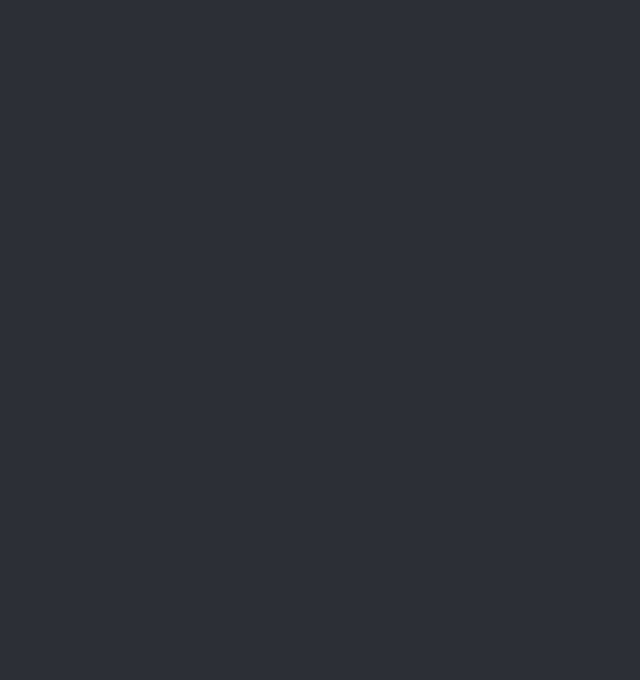
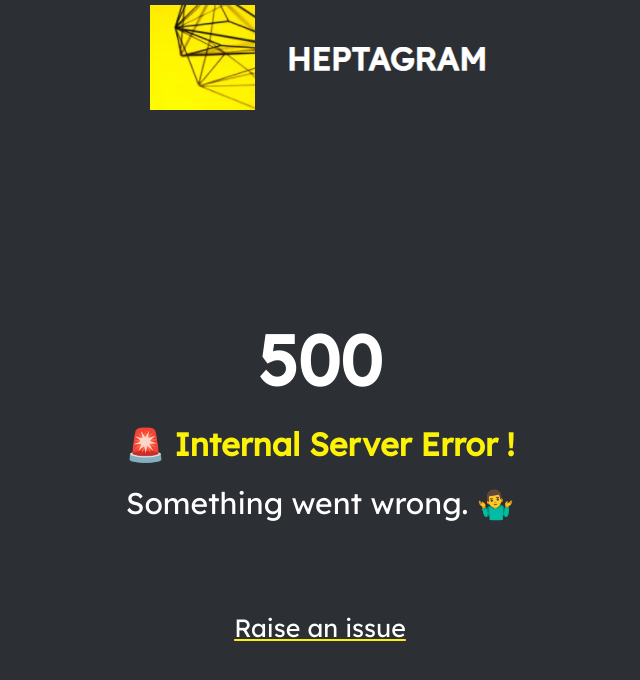
Before and after one commit to jaspermayone-archive/heptagram-website, a React (Create React App) app in the folder heptagram.xyz/: page /500 in a window 1280 px wide. Shown: the top 680 px of the page, without its empty margins (320-960 px from the left). Built offline with nearby package versions, Linux system fonts and the light colour scheme.

Commit message:
Created Error500Page.js

```diff
--- a/heptagram.xyz/src/App.js
+++ b/heptagram.xyz/src/App.js
@@ -7,6 +7,7 @@ import ContributorsPage from './Pages/ContributorsPage';
 import PrivacyPolicyPage from './Pages/PrivacyPolicyPage';
 import TermsOfServicesPage from './Pages/TermsOfServicesPage';
 import Error404Page from './Pages/Error404Page';
+import Error500Page from './Pages/Error500Page';
 
 function App() {
 	return (
@@ -20,6 +21,7 @@ function App() {
 			<Route path='/privacy-policy' component={PrivacyPolicyPage} />
 			<Route path='/terms-of-service' component={TermsOfServicesPage} />
 			<Route path='/404' component={Error404Page}/>
+			<Route path='/500' component={Error500Page}/>
 		</Router>
 	);
 }
--- /dev/null
+++ b/heptagram.xyz/src/Pages/Error500Page.js
@@ -0,0 +1,19 @@
+import React from 'react'
+
+import HeptagramLogo from '../Assets/full-heptagram-logo.png'
+
+import '../Styles/style-error.css';
+
+function Error404Page() {
+    return (
+        <div className="container-error">
+            <img src={HeptagramLogo} className="logo" alt="heptagram-logo"/>
+            <h1>500</h1>
+            <h2 className="sub-title">🚨 Internal Server Error !</h2>
+            <p className="info">Something went wrong. 🤷‍♂️</p>
+            <a class="action-button" href="https://github.com/Heptagram-Bot/heptagram.xyz">Raise an issue</a>
+        </div>
+    )
+}
+
+export default Error404Page
--- a/heptagram.xyz/src/Styles/style-error.css
+++ b/heptagram.xyz/src/Styles/style-error.css
@@ -16,18 +16,24 @@
 }
 
 .container-error .sub-title {
-    font-size: 40px;
+    font-size: 32px;
     color: #fbf207;
     margin-bottom: 2rem;
 }
 
-.container-error .go-back-button {
+.container-error .info {
+    font-size: 30px;
+    color: white;
+}
+
+.container-error .action-button {
     margin-top: 8rem;
     font-size: 25px;
     padding: 10px;
     text-decoration: underline #fbf207;
     color: white;
     background: #2c2f33;
+    margin-bottom: 8rem;
 }
 
 .container-error .logo {
@@ -41,10 +47,10 @@
 }
 
 @media screen and (max-width: 360px) {
-    .container-error .sub-title {
-        font-size: 25px;
+    .container-error .sub-title, .container-error .info {
+        font-size: 20px;
     }
-    .container-error .go-back-button {
+    .container-error .action-button {
         font-size: 18px;
     }
 }
```
